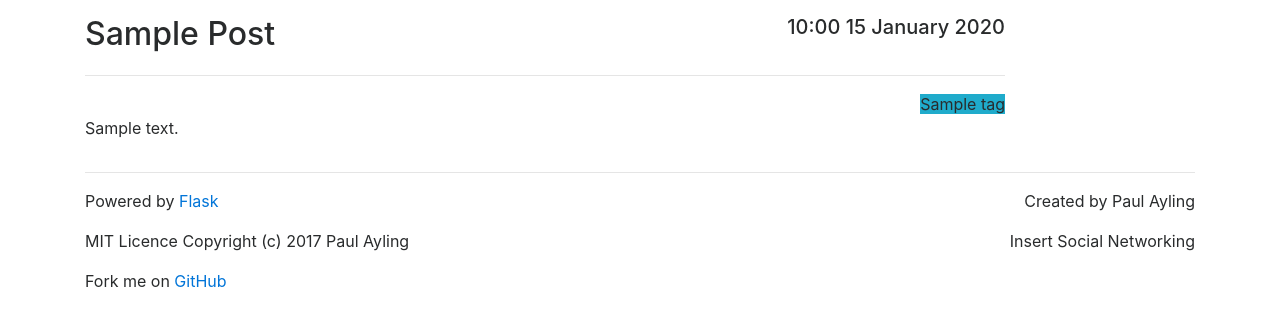
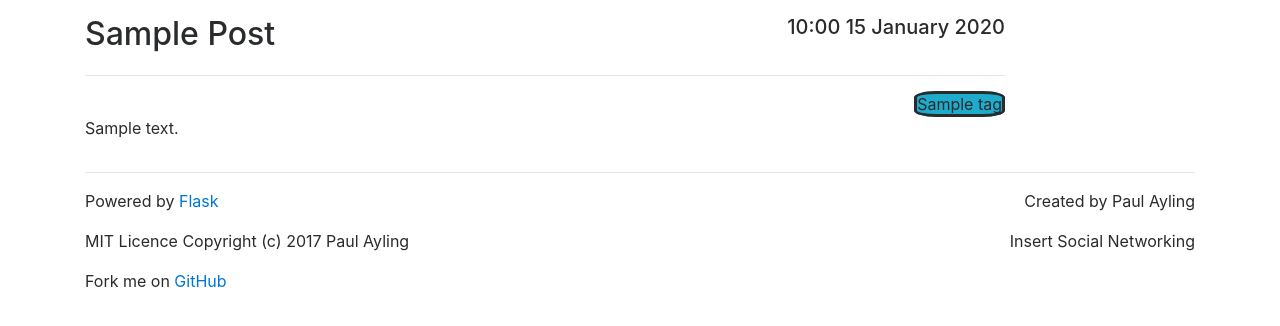
Before and after one commit to paulaylingdev/blogsite, a Flask app: page / in a window 1280 px wide. Shown: the part 96-422 px from the top of the page. Run offline with Flask 2, Linux system fonts and the light colour scheme; tables that the repository leaves empty hold one stand-in row (values such as "Sample post"); some libraries are stand-ins or nearby versions.

Commit message:
Initial style for tags done inline.
Place in static/css/styles.css later.

```diff
--- a/blogsite/templates/index.html
+++ b/blogsite/templates/index.html
@@ -1,11 +1,10 @@
 <!DOCTYPE html>
+<body>
 {% extends "base_template.html" %}
 
 {% block title %}blogsite{% endblock %}
 
 {% block body %}
-
-  {{ super() }}
 
   {% for post in posts %}
   <article>
@@ -16,7 +15,7 @@
     <hr>
       <section class="text-md-right">
         {% for tag in post.tags %}
-        <span style="background-color: rgb(31, 171, 203);">{{ tag.name }}<span>
+        <span style="background-color: rgb(31, 171, 203);margin-left: 10px; border-style: solid; border-radius: 25%;">{{ tag.name }}</span>
         {% endfor %}
       </section>
     <p class="text-justify">{{ post.body }}</p>
@@ -24,3 +23,4 @@
   {% endfor %}
 
 {% endblock %}
+</body>
```
